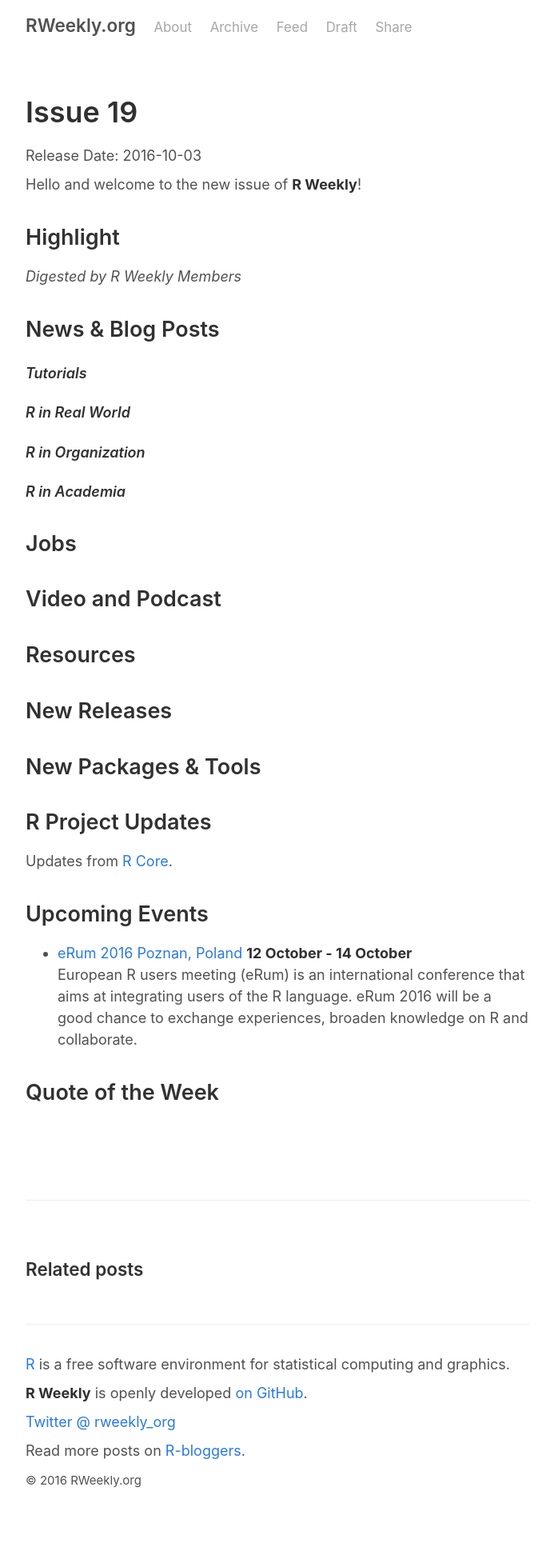
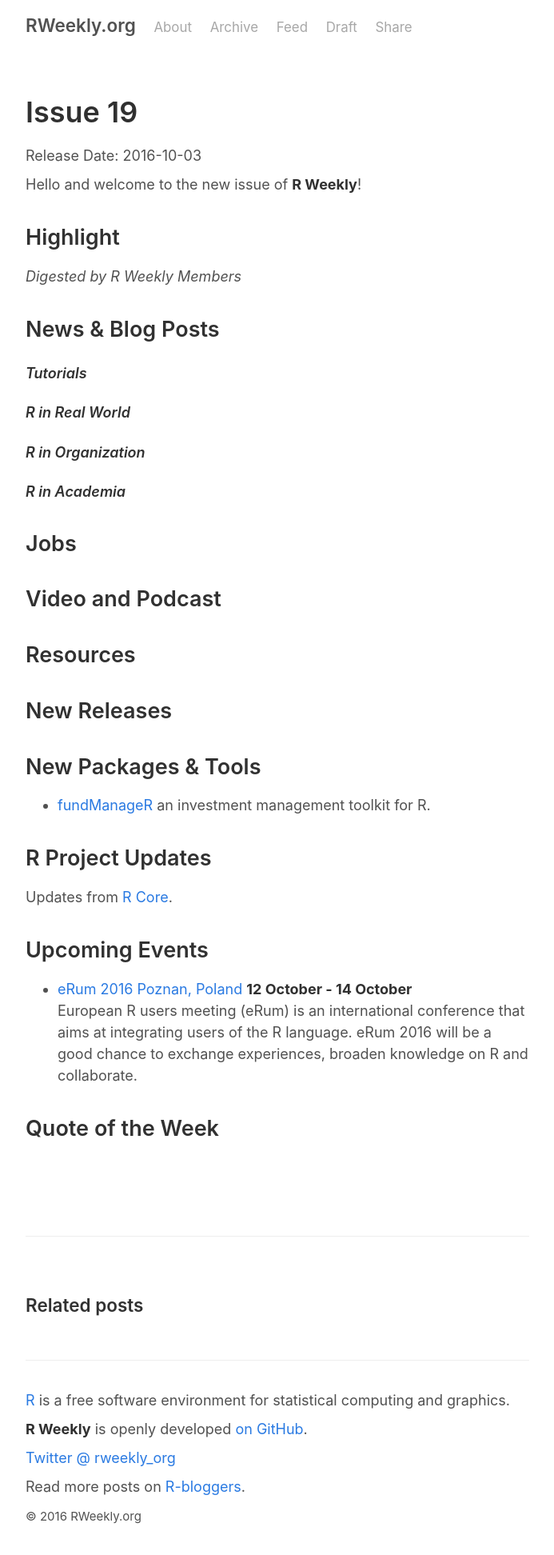
Before and after one commit to rweekly/rweekly.org, a Jekyll site: the page built from draft.md, in a window 1280 px wide. Shown: the whole page at 80% size, without its empty margins (293-986 px from the left). Built offline with Jekyll 4.4.1, drawn with Linux system fonts in a browser that asks for light colours; comment, search, counter and statistics services are not loaded; before the commit the page ends 1899 px from its top, so only the background shows below that.

Commit message:
Add fundManageR

```diff
--- a/draft.md
+++ b/draft.md
@@ -47,6 +47,7 @@
 
 
 ## New Packages & Tools
+* [fundManageR](https://github.com/abresler/fundManageR) an investment management toolkit for R.
 
 
 
```
